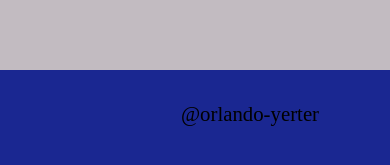
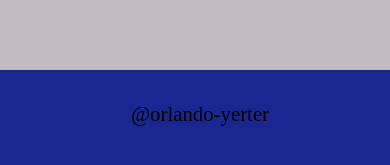
Before and after one commit to orlando-yerter/nav-fjo, a plain HTML site: page index.html in a window 390 px wide. Shown: the part 733-898 px from the top of the page. Drawn offline with nearby package versions, Linux system fonts and the light colour scheme.

Commit message:
Update style.css
Pruebas con min width

```diff
--- a/style.css
+++ b/style.css
@@ -115,6 +115,6 @@ main{background: #c2bbc1;
 
         text-align:center;
     }
-    .footer{min-width: 500px;}
+    .footer{min-width: 400px;}
 
     }
```
